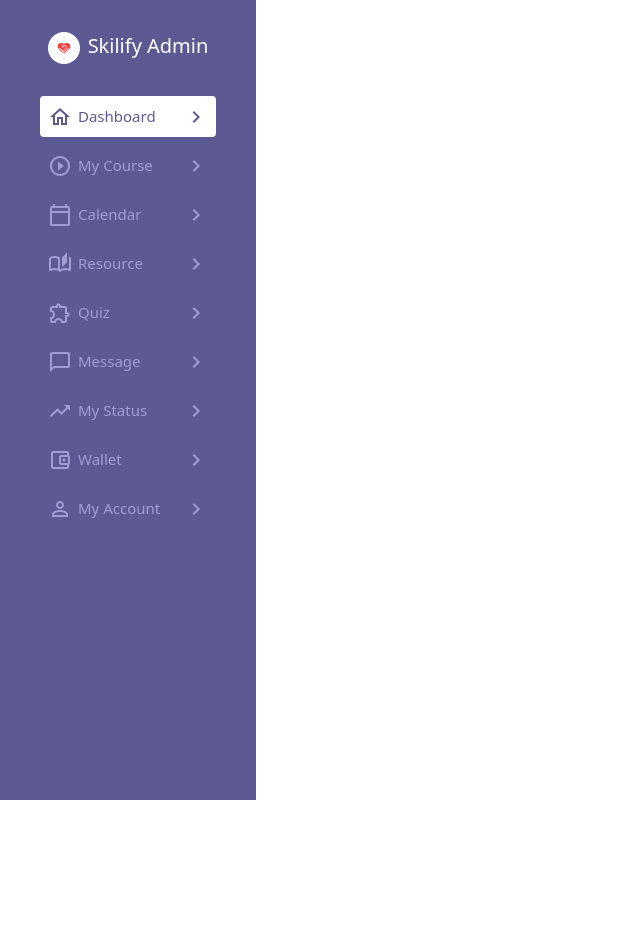
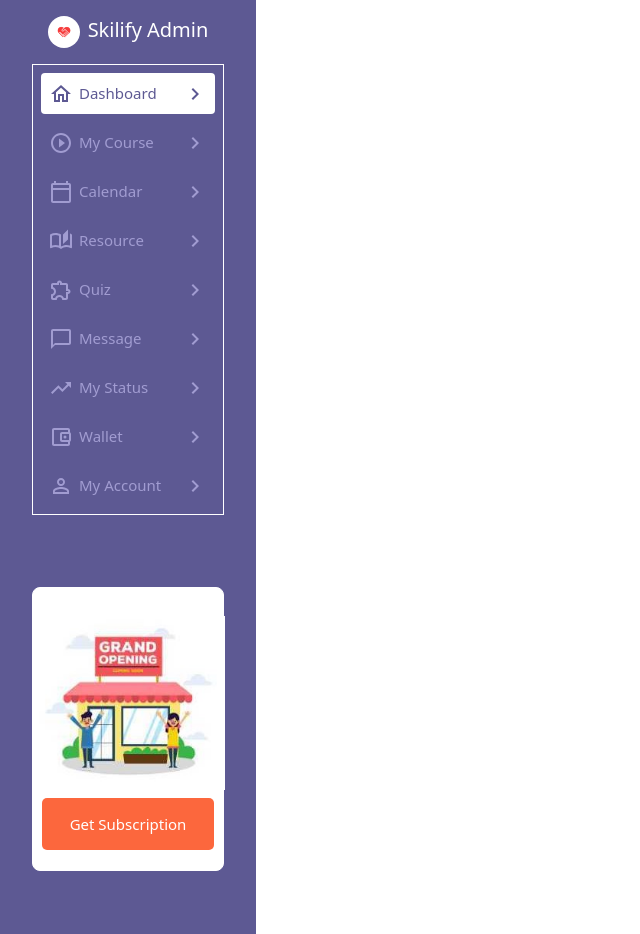
Before and after one commit to shubhamkohli19/React-Dashboard, a React (Create React App) app: page / in a window 1280 px wide. Shown: the top 934 px of the page, without its empty margins (0-640 px from the left). Before the commit the page ends 800 px from the top, so only its background shows below. Built offline with nearby package versions, Linux system fonts and the light colour scheme.

Commit message:
Sidebar Completed

```diff
--- a/src/Components/SideBar.jsx
+++ b/src/Components/SideBar.jsx
@@ -3,23 +3,24 @@ import "../Styles/sidebar.css";
 import logo from "../Images/logo.png";
 import Element from "./Element";
 import { SidebarData } from '../SidebarData';
+import openingPoster from "../Images/openingPoster.jpg"
+import CopyrightIcon from '@mui/icons-material/Copyright';
 
 const SideBar = () => {
   const [selectedItem, setSelectedItem] = useState("Dashboard");
 
   const handleElementClick = (title) => {
     setSelectedItem(title);
-    // Add any additional logic you may need on element click
   };
 
   return (
     <>
-      <div className='h-[100vh] w-[20vw] fixed sidebar'>
-        <div className='flex justify-center my-8'>
+      <div className='h-[1000px] w-[20vw] sidebar'>
+        <div className='flex justify-center py-4'>
           <span><img src={logo} alt="" className='h-8 w-8 rounded-full'/></span>
           <span className='text-xl pl-2 text-white font-medium '>Skilify Admin</span>
         </div>
-        <div className='h-[50vh] w-[15vw] mx-auto'>
+        <div className='mb-2 w-[15vw] mx-auto border border-white'>
           {SidebarData.map((val) => (
             <Element
               key={val.title}
@@ -30,6 +31,15 @@ const SideBar = () => {
             />
           ))}
         </div>
+        <div className='my-16 py-5 w-[15vw] border border-white mx-auto bg-white rounded-lg flex-col'>
+          <div className='w-48 mx-auto py-2'><img src={openingPoster} alt="" /></div>
+          <div className='button mx-auto'><button>Get Subscription</button></div>
+
+        </div>
+        <div className='text-white border w-fit mx-auto'>
+          <div className='font-bold '>Skilify Teacher Dashboard Admin</div>
+          <div className='text-[16px]'><CopyrightIcon/><span> 2020 all rights reserved</span></div>
+        </div>
       </div>
     </>
   );
--- a/src/Styles/element.css
+++ b/src/Styles/element.css
@@ -7,7 +7,7 @@
     margin: 8px;
     border-radius: 4px;
     cursor: pointer;
-    transition: background-color 0.2s linear, color 0.2s linear; /* Add smooth transition */
+    transition: background-color 0.2s linear, color 0.2s linear;
 }
 
 .element:hover {
--- a/src/Styles/sidebar.css
+++ b/src/Styles/sidebar.css
@@ -1,4 +1,31 @@
-.sidebar {
+html, body {
+    height: 100%;
+    margin: 0;
+    padding: 0;
+  }
+
+  .sidebar {
     background-color: #5d5993;
     font-size: 15px;
+    display: flex;
+    flex-direction: column;
+  }
+
+  .flex-grow {
+    flex-grow: 1;
+  }
+
+.button{
+    display: flex;
+    justify-content: center;
+    background-color: rgba(252,103,61,255);
+    width:fit-content;
+    color: white;
+    padding: 15px 28px;
+    border-radius: 5px;
 }
+
+.button:hover{
+    background-color: rgb(255, 77, 0);
+    transition: .2s ease
+}
```
Also changed, not shown: src/Images/Assignment_Design.jpg (added), src/Images/openingPoster.jpg (added).
